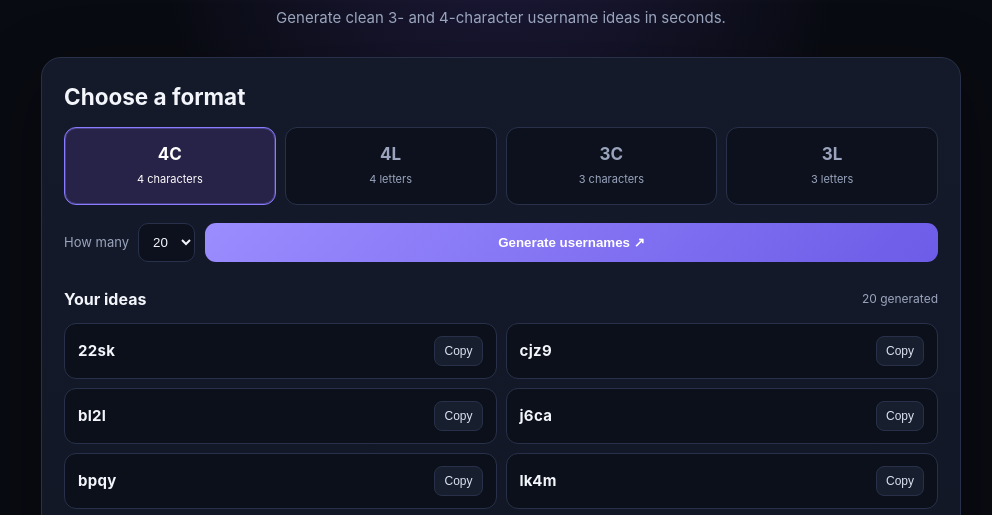
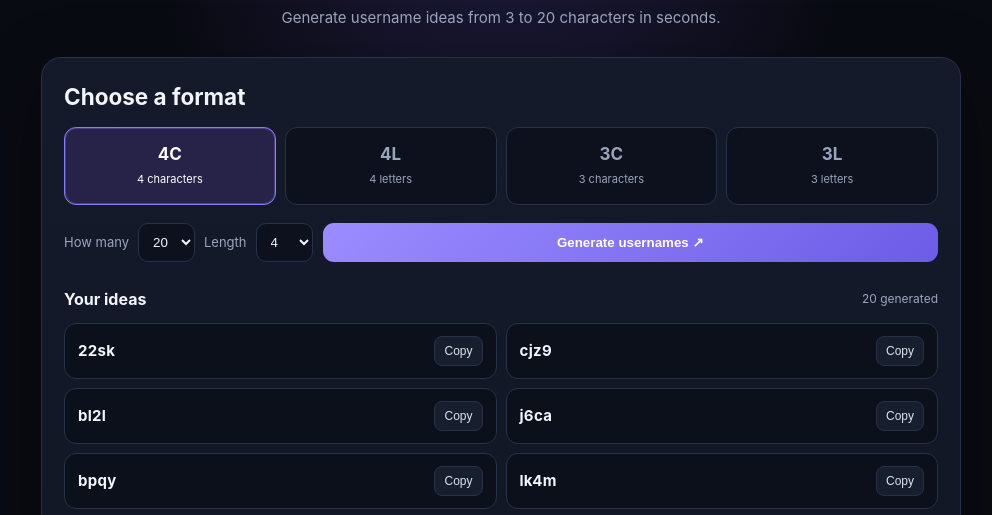
Before and after one commit to kmarkovic1491-beep/username-lab, a plain HTML site: page index.html in a window 1280 px wide. Both pictures are taken after a click on the button "Generate usernames ↗". Shown: the part 251-766 px from the top of the page, without its empty margins (139-1131 px from the left). Drawn offline with Linux system fonts and the light colour scheme.

Commit message:
Add custom username lengths from 3 to 20

```diff
--- a/index.html
+++ b/index.html
@@ -18,7 +18,7 @@ main{width:min(920px,calc(100% - 28px));margin:0 auto;padding:42px 0 64px}.top{d
 </head>
 <body><main>
 <header class="top"><div class="logo">U</div><div><div class="brand">USERNAME LAB</div><div class="subbrand">DISCORD NAME GENERATOR</div></div></header>
-<section class="hero"><div class="eyebrow">FIND YOUR NEXT HANDLE</div><h1>Short names.<br>Fresh ideas.</h1><p>Generate clean 3- and 4-character username ideas in seconds.</p></section>
+<section class="hero"><div class="eyebrow">FIND YOUR NEXT HANDLE</div><h1>Short names.<br>Fresh ideas.</h1><p>Generate username ideas from 3 to 20 characters in seconds.</p></section>
 <section class="panel">
 <h2 class="section-title">Choose a format</h2>
 <div class="modes" role="group" aria-label="Username format">
@@ -27,7 +27,7 @@ main{width:min(920px,calc(100% - 28px));margin:0 auto;padding:42px 0 64px}.top{d
 <button class="mode" data-mode="3c"><strong>3C</strong><span>3 characters</span></button>
 <button class="mode" data-mode="3l"><strong>3L</strong><span>3 letters</span></button>
 </div>
-<div class="controls"><label class="count">How many <select id="amount"><option>10</option><option selected>20</option><option>30</option></select></label><button class="primary" id="generate">Generate usernames ↗</button></div>
+<div class="controls"><label class="count">How many <select id="amount"><option>10</option><option selected>20</option><option>30</option><option>50</option></select><label class="count">Length <select id="length"><option>3</option><option selected>4</option><option>5</option><option>6</option><option>7</option><option>8</option><option>9</option><option>10</option><option>12</option><option>16</option><option>20</option></select></label></label><button class="primary" id="generate">Generate usernames ↗</button></div>
 <div class="results-head"><h2>Your ideas</h2><span class="muted" id="counter">0 generated</span></div>
 <div class="results" id="results"><div class="empty">Choose a format and tap Generate.</div></div>
 <div class="note"><strong>Availability note:</strong> These are generated username ideas, not live availability results. Discord does not provide a public official endpoint for checking arbitrary usernames. This page will never label a name “available” without a trustworthy confirmation. No proxies, account tokens, or rate-limit bypasses are used.</div>
@@ -40,7 +40,7 @@ const chars="abcdefghijklmnopqrstuvwxyz0123456789";
 let mode="4c",generated=[];
 const modes=[...document.querySelectorAll(".mode")];
 modes.forEach(b=>b.addEventListener("click",()=>{mode=b.dataset.mode;modes.forEach(x=>x.classList.toggle("active",x===b));}));
-function makeName(){const len=mode.startsWith("3")?3:4;const pool=mode.endsWith("l")?letters:chars;let s="";for(let i=0;i<len;i++)s+=pool[Math.floor(Math.random()*pool.length)];return s;}
+function makeName(){const len=Number(document.getElementById("length").value);const pool=mode.endsWith("l")?letters:chars;let s="";for(let i=0;i<len;i++)s+=pool[Math.floor(Math.random()*pool.length)];return s;}
 function escapeHtml(s){return s.replace(/[&<>"']/g,c=>({"&":"&amp;","<":"&lt;",">":"&gt;",'"':"&quot;","'":"&#39;"}[c]));}
 function render(){const root=document.getElementById("results");document.getElementById("counter").textContent=generated.length+" generated";root.innerHTML=generated.map((name,i)=>'<div class="item"><span class="username">'+escapeHtml(name)+'</span><div class="actions"><button class="small" data-copy="'+i+'">Copy</button></div></div>').join("")||'<div class="empty">No names yet.</div>';root.querySelectorAll("[data-copy]").forEach(b=>b.addEventListener("click",async()=>{const name=generated[Number(b.dataset.copy)];try{await navigator.clipboard.writeText(name);b.textContent="Copied";setTimeout(()=>b.textContent="Copy",1000);}catch{b.textContent="Select";}}));}
 document.getElementById("generate").addEventListener("click",()=>{const amount=Number(document.getElementById("amount").value);const set=new Set();let tries=0;while(set.size<amount&&tries<amount*30){set.add(makeName());tries++;}generated=[...set];render();});
```
